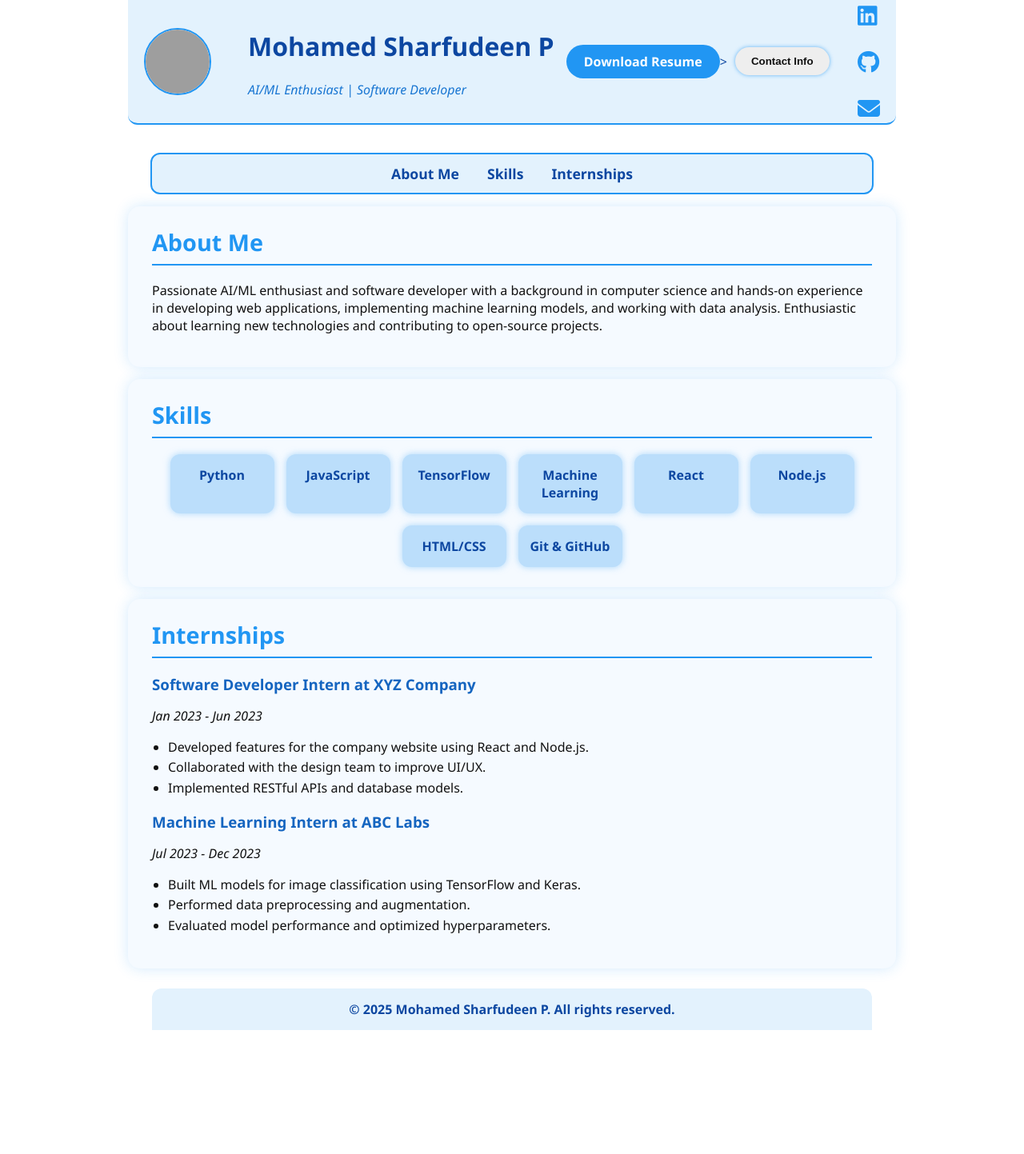
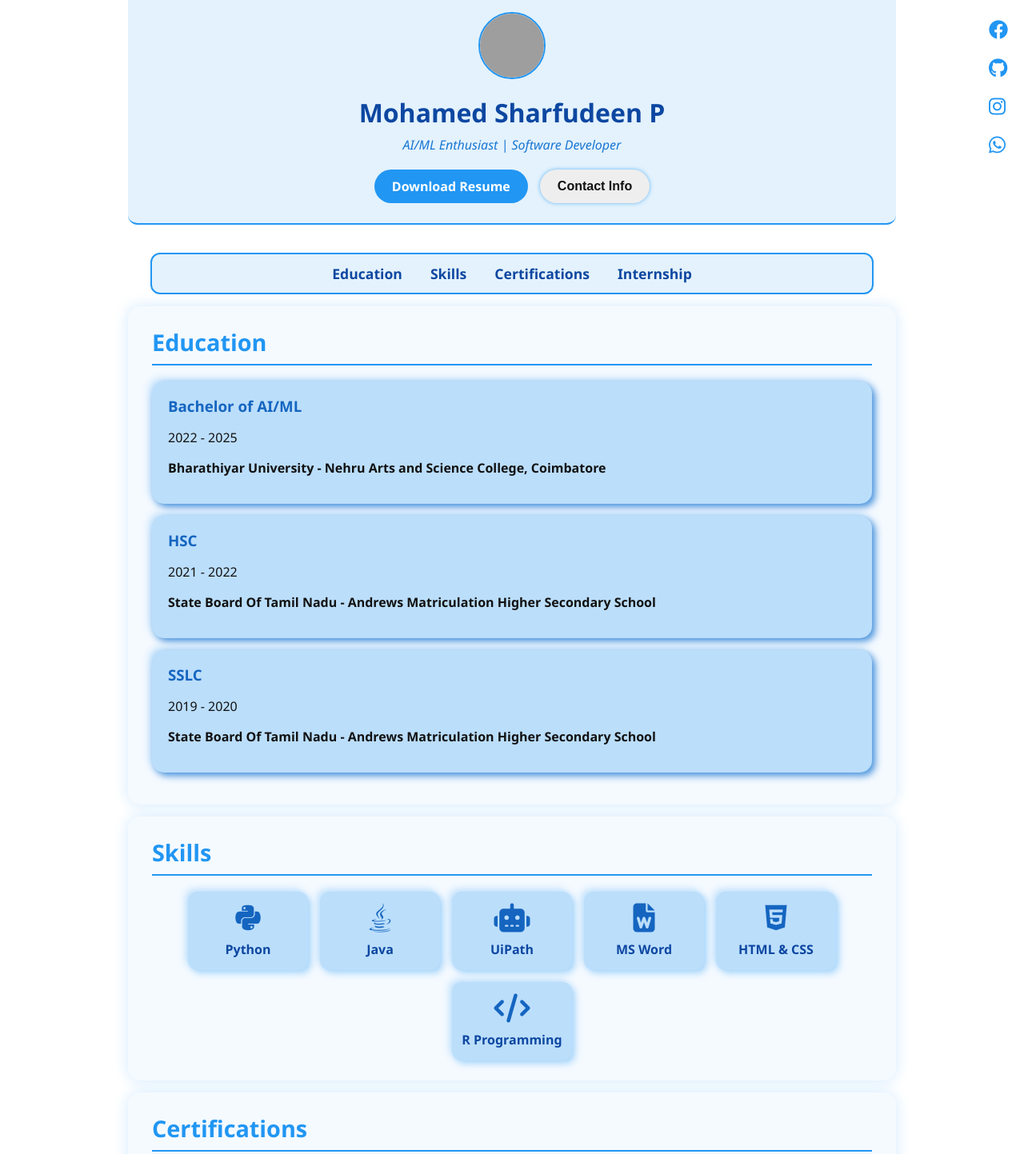
Before and after one commit to Sharfudeen2004/Sharfudeen.github.io, a plain HTML site: page index.html in a window 1280 px wide. Shown: the top 1443 px of the page at 80% size. Before the commit the page ends 1288 px from the top, so only its background shows below. Drawn offline with Linux system fonts and the light colour scheme; grey boxes are pictures that could not be loaded.

Commit message:
Update index.html

```diff
--- a/index.html
+++ b/index.html
@@ -4,10 +4,7 @@
   <meta charset="UTF-8" />
   <meta name="viewport" content="width=device-width, initial-scale=1" />
   <title>Mohamed Sharfudeen P - Portfolio</title>
-  <link
-    rel="stylesheet"
-    href="https://cdnjs.cloudflare.com/ajax/libs/font-awesome/6.4.0/css/all.min.css"
-  />
+  <link rel="stylesheet" href="https://cdnjs.cloudflare.com/ajax/libs/font-awesome/6.4.0/css/all.min.css" />
   <style>
     /* === Light theme with white background & black text === */
     body {
@@ -19,84 +16,88 @@
       scroll-behavior: smooth;
     }
     header {
-      background-color: #e3f2fd; /* light blue */
-      padding: 15px 30px;
-      position: sticky;
-      top: 0;
-      z-index: 1000;
+      background-color: #e3f2fd;
+      padding: 15px 30px 25px 30px;
+      /* Removed sticky positioning to allow scroll */
+      position: static;
       display: flex;
+      flex-direction: column;
       align-items: center;
       max-width: 900px;
       margin: 0 auto;
-      border-bottom: 2px solid #2196f3; /* MS blue */
+      border-bottom: 2px solid #2196f3;
       border-radius: 0 0 12px 12px;
-      position: relative;
-      color: #0d47a1; /* dark blue text */
+      color: #0d47a1;
+      user-select: none;
     }
     .profile-pic {
       width: 80px;
       height: 80px;
       border-radius: 50%;
-      user-select: none;
-      cursor: grab;
-      position: absolute;
-      left: 20px;
-      top: 50%;
-      transform: translateY(-50%);
-      transition: transform 0.3s ease;
       border: 2px solid #2196f3;
       background-color: white;
-    }
-    .profile-pic:active {
-      cursor: grabbing;
-      transform: translateY(-50%) scale(1.1);
+      margin-bottom: 15px;
+      user-select: none;
     }
     header h1 {
-      margin-left: 120px;
       font-weight: 700;
       font-size: 2rem;
-      flex-grow: 1;
-      color: #0d47a1;
+      margin: 5px 0;
     }
     header p {
-      margin-left: 120px;
       font-style: italic;
       color: #1976d2;
       margin-top: 3px;
+      margin-bottom: 10px;
     }
-    .download-btn {
-      background-color: #2196f3;
-      color: #ffffff;
+    .button-group {
+      display: flex;
+      gap: 15px;
+      flex-wrap: wrap;
+      justify-content: center;
+      margin-top: 10px;
+    }
+    .download-btn, .contact-btn {
       font-weight: 700;
       padding: 10px 22px;
       border-radius: 25px;
       border: none;
       cursor: pointer;
-      margin-left: 15px;
+      font-size: 1rem;
+      transition: all 0.3s ease;
       text-decoration: none;
-      display: inline-block;
-      transition: background-color 0.3s ease;
-      font-size: 1rem;
+    }
+    .download-btn {
+      background-color: #2196f3;
+      color: #ffffff;
     }
     .download-btn:hover {
       background-color: #1565c0;
-      color: #e0e0e0;
     }
     .contact-btn {
       background-color: #eeeeee;
       color: #111111;
-      border: none;
-      border-radius: 25px;
-      padding: 10px 20px;
-      cursor: pointer;
-      font-weight: 600;
-      margin-left: 10px;
-      transition: background-color 0.3s ease;
       box-shadow: 0 0 5px #2196f3aa;
     }
     .contact-btn:hover {
       background-color: #bbdefb;
       color: #0d47a1;
+    }
+    .social-icons {
+      position: absolute;
+      right: 20px;
+      top: 20px;
+      display: flex;
+      flex-direction: column;
+      gap: 15px;
+    }
+    .social-icons a {
+      color: #2196f3;
+      font-size: 24px;
+      transition: color 0.3s ease;
+    }
+    .social-icons a:hover {
+      color: #64b5f6;
     }
     #contact-info {
       max-width: 900px;
@@ -175,6 +176,23 @@
       padding-left: 20px;
       line-height: 1.6;
     }
+    /* Education Cards 3D style */
+    .edu-card {
+      background-color: #bbdefb;
+      border-radius: 15px;
+      padding: 18px 20px;
+      margin-bottom: 15px;
+      box-shadow:
+        4px 4px 10px #1976d2cc,
+        -4px -4px 10px #bbdefbcc;
+      user-select: none;
+      transition: transform 0.3s ease;
+    }
+    .edu-card:hover {
+      transform: translateY(-6px);
+    }
+
+    /* Skills grid */
     .skills-grid {
       display: flex;
       flex-wrap: wrap;
@@ -186,21 +204,66 @@
       max-width: 130px;
       background-color: #bbdefb;
       border-radius: 12px;
-      padding: 15px 0;
+      padding: 15px 10px;
       text-align: center;
       font-weight: 600;
       color: #0d47a1;
-      box-shadow: 0 0 8px #64b5f688;
+      box-shadow:
+        4px 4px 8px #64b5f688,
+        -4px -4px 8px #bbdefbcc;
       cursor: default;
       transition: transform 0.3s ease;
       user-select: none;
+      display: flex;
+      flex-direction: column;
+      align-items: center;
+      gap: 10px;
     }
     .skill-box:hover {
       transform: translateY(-6px);
     }
-    .internship-desc ul {
-      margin-top: 10px;
+    .skill-box i {
+      font-size: 36px;
+      color: #1565c0;
     }
+
+    /* Certification Cards 3D style */
+    .cert-box {
+      background-color: #bbdefb;
+      border-radius: 15px;
+      padding: 18px 20px;
+      margin-bottom: 15px;
+      box-shadow:
+        4px 4px 10px #1976d2cc,
+        -4px -4px 10px #bbdefbcc;
+      user-select: none;
+      transition: transform 0.3s ease;
+      font-weight: 600;
+      color: #0d47a1;
+      line-height: 1.5;
+    }
+    .cert-box:hover {
+      transform: translateY(-6px);
+    }
+
+    /* Internship box */
+    .internship-box {
+      background-color: #bbdefb;
+      border-radius: 15px;
+      padding: 18px 20px;
+      box-shadow:
+        4px 4px 10px #1976d2cc,
+        -4px -4px 10px #bbdefbcc;
+      user-select: none;
+      transition: transform 0.3s ease;
+      color: #0d47a1;
+      font-weight: 600;
+      line-height: 1.5;
+    }
+    .internship-box:hover {
+      transform: translateY(-6px);
+    }
+
     footer {
       text-align: center;
       padding: 15px 0;
@@ -212,23 +275,6 @@
       font-weight: 600;
       user-select: none;
     }
-    .social-icons {
-      position: absolute;
-      right: 20px;
-      top: 50%;
-      transform: translateY(-50%);
-      display: flex;
-      flex-direction: column;
-      gap: 20px;
-    }
-    .social-icons a {
-      color: #2196f3;
-      font-size: 28px;
-      transition: color 0.3s ease;
-    }
-    .social-icons a:hover {
-      color: #64b5f6;
-    }
   </style>
   <script>
     function toggleContactInfo() {
@@ -237,45 +283,12 @@
     }
 
     window.onload = function () {
-      const profilePic = document.querySelector(".profile-pic");
-      let isDragging = false;
-      let offsetX, offsetY;
-
-      profilePic.addEventListener("mousedown", function (e) {
-        isDragging = true;
-        offsetX = e.clientX - profilePic.getBoundingClientRect().left;
-        offsetY = e.clientY - profilePic.getBoundingClientRect().top;
-        profilePic.style.transition = "none";
-      });
-
-      document.addEventListener("mouseup", function () {
-        isDragging = false;
-        profilePic.style.transition = "transform 0.3s ease";
-      });
-
-      document.addEventListener("mousemove", function (e) {
-        if (isDragging) {
-          const header = document.querySelector("header");
-          const headerRect = header.getBoundingClientRect();
-          let left = e.clientX - offsetX - headerRect.left;
-          let top = e.clientY - offsetY - headerRect.top;
-
-          left = Math.max(0, Math.min(left, header.offsetWidth - profilePic.offsetWidth));
-          top = Math.max(0, Math.min(top, header.offsetHeight - profilePic.offsetHeight));
-
-          profilePic.style.left = left + "px";
-          profilePic.style.top = top + "px";
-          profilePic.style.transform = "translateY(0)";
-        }
-      });
-
-      // Scroll animation for sections
       const sections = document.querySelectorAll("section");
       function checkVisibility() {
         const triggerBottom = window.innerHeight * 0.85;
         sections.forEach((section) => {
-          const rect = section.getBoundingClientRect();
-          if (rect.top < triggerBottom) {
+          const sectionTop = section.getBoundingClientRect().top;
+          if (sectionTop < triggerBottom) {
             section.classList.add("visible");
           }
         });
@@ -287,108 +300,109 @@
 </head>
 <body>
   <header>
-    <img
-      class="profile-pic"
-      src="https://i.postimg.cc/cg0K182Q/profile.jpg"
-      alt="Mohamed Sharfudeen P Profile Photo"
-      draggable="false"
-    />
-    <div>
-      <h1>Mohamed Sharfudeen P</h1>
-      <p>AI/ML Enthusiast | Software Developer</p>
+    <img class="profile-pic" src="https://i.postimg.cc/cg0K182Q/profile.jpg" alt="Profile" draggable="false" />
+    <h1>Mohamed Sharfudeen P</h1>
+    <p>AI/ML Enthusiast | Software Developer</p>
+    <div class="button-group">
+      <a href="https://drive.google.com/file/d/1TWDBtBXMMu6w0vlHbcU4sjDYJ_DOGNwf/view?usp=sharing" target="_blank" class="download-btn">Download Resume</a>
+      <button class="contact-btn" onclick="toggleContactInfo()">Contact Info</button>
     </div>
-
-  <a
-  href="https://drive.google.com/file/d/1TWDBtBXMMu6w0vlHbcU4sjDYJ_DOGNwf/view?usp=drive_link"
-  target="_blank"
-  class="download-btn"
-    >Download Resume</a>
-
-    >
-    <button class="contact-btn" onclick="toggleContactInfo()">Contact Info</button>
-
     <div class="social-icons" aria-label="Social Media Links">
-      <a
-        href="https://www.linkedin.com/in/mohamed-sharfudeen-p-1b80a9271/"
-        target="_blank"
-        title="LinkedIn"
-        ><i class="fab fa-linkedin"></i
-      ></a>
-      <a
-        href="https://github.com/MohamedSharfudeen"
-        target="_blank"
-        title="GitHub"
-        ><i class="fab fa-github"></i
-      ></a>
-      <a
-        href="mailto:mohamedsharfudeen5@gmail.com"
-        target="_blank"
-        title="Email"
-        ><i class="fas fa-envelope"></i
-      ></a>
+      <a href="https://www.facebook.com/sharfu.deen.7311" target="_blank"><i class="fab fa-facebook"></i></a>
+      <a href="https://github.com/Sharfudeen2004" target="_blank"><i class="fab fa-github"></i></a>
+      <a href="https://www.instagram.com/_syntax_error_001/" target="_blank"><i class="fab fa-instagram"></i></a>
+      <a href="https://wa.me/916384020042" target="_blank"><i class="fab fa-whatsapp"></i></a>
     </div>
   </header>
 
-  <section id="contact-info" aria-live="polite">
-    <p><strong>Phone:</strong> +91 93602 30703</p>
-    <p><strong>Email:</strong> mohamedsharfudeen5@gmail.com</p>
-    <p><strong>Location:</strong> Kerala, India</p>
-  </section>
+  <div id="contact-info">
+    <p><strong>Email:</strong> mohamedsharfu2005@gmail.com</p>
+    <p><strong>Phone:</strong> +91 6384020042</p>
+    <p><strong>Address:</strong> Coimbatore, Tamil Nadu, India</p>
+  </div>
 
   <nav>
-    <a href="#about">About Me</a>
+    <a href="#education">Education</a>
     <a href="#skills">Skills</a>
-    <a href="#internships">Internships</a>
+    <a href="#certifications">Certifications</a>
+    <a href="#internship">Internship</a>
   </nav>
 
-  <section id="about">
-    <h2>About Me</h2>
-    <p>
-      Passionate AI/ML enthusiast and software developer with a background in
-      computer science and hands-on experience in developing web applications,
-      implementing machine learning models, and working with data analysis.
-      Enthusiastic about learning new technologies and contributing to open-source
-      projects.
-    </p>
+  <section id="education">
+    <h2>Education</h2>
+    <div class="edu-card">
+      <h3>Bachelor of AI/ML</h3>
+      <p>2022 - 2025</p>
+      <p><strong>Bharathiyar University - Nehru Arts and Science College, Coimbatore</strong></p>
+    </div>
+    <div class="edu-card">
+      <h3>HSC</h3>
+      <p>2021 - 2022</p>
+      <p><strong>State Board Of Tamil Nadu - Andrews Matriculation Higher Secondary School</strong></p>
+    </div>
+    <div class="edu-card">
+      <h3>SSLC</h3>
+      <p>2019 - 2020</p>
+      <p><strong>State Board Of Tamil Nadu - Andrews Matriculation Higher Secondary School</strong></p>
+    </div>
   </section>
 
   <section id="skills">
     <h2>Skills</h2>
-    <div class="skills-grid" aria-label="Technical Skills">
-      <div class="skill-box" tabindex="0">Python</div>
-      <div class="skill-box" tabindex="0">JavaScript</div>
-      <div class="skill-box" tabindex="0">TensorFlow</div>
-      <div class="skill-box" tabindex="0">Machine Learning</div>
-      <div class="skill-box" tabindex="0">React</div>
-      <div class="skill-box" tabindex="0">Node.js</div>
-      <div class="skill-box" tabindex="0">HTML/CSS</div>
-      <div class="skill-box" tabindex="0">Git & GitHub</div>
+    <div class="skills-grid">
+      <div class="skill-box" title="Python">
+        <i class="fab fa-python"></i>
+        Python
+      </div>
+      <div class="skill-box" title="Java">
+        <i class="fab fa-java"></i>
+        Java
+      </div>
+      <div class="skill-box" title="UiPath">
+        <i class="fas fa-robot"></i>
+        UiPath
+      </div>
+      <div class="skill-box" title="MS Word">
+        <i class="fas fa-file-word"></i>
+        MS Word
+      </div>
+      <div class="skill-box" title="HTML & CSS">
+        <i class="fab fa-html5"></i>
+        HTML & CSS
+      </div>
+      <div class="skill-box" title="R Programming">
+        <i class="fas fa-code"></i>
+        R Programming
+      </div>
     </div>
   </section>
 
-  <section id="internships">
-    <h2>Internships</h2>
-    <div class="internship-desc">
-      <h3>Software Developer Intern at XYZ Company</h3>
-      <p><em>Jan 2023 - Jun 2023</em></p>
+  <section id="certifications">
+    <h2>Certifications</h2>
+    <div class="cert-box">
       <ul>
-        <li>Developed features for the company website using React and Node.js.</li>
-        <li>Collaborated with the design team to improve UI/UX.</li>
-        <li>Implemented RESTful APIs and database models.</li>
-      </ul>
-
-      <h3>Machine Learning Intern at ABC Labs</h3>
-      <p><em>Jul 2023 - Dec 2023</em></p>
-      <ul>
-        <li>Built ML models for image classification using TensorFlow and Keras.</li>
-        <li>Performed data preprocessing and augmentation.</li>
-        <li>Evaluated model performance and optimized hyperparameters.</li>
+        <li>Infosys BPM CSR Initiative: Soft Skills Training</li>
+        <li>Infosys Springboard: Introduction to Machine Learning, Introduction to OpenAI GPT Model, Time Management</li>
+        <li>Great Learning Academy: Introduction to R programming, Robotics and AI</li>
+        <li>Professors Academy and IT Service: Robotic Process Automation (RPA)</li>
       </ul>
     </div>
   </section>
 
-  <footer>
-    &copy; 2025 Mohamed Sharfudeen P. All rights reserved.
-  </footer>
+  <section id="internship">
+    <h2>Internship</h2>
+    <div class="internship-box">
+      <h3>Intern - Artificial Intelligence and Machine learning & RPA</h3>
+      <p><strong>Company:</strong> Sprout Knowledge Solutions, Coimbatore</p>
+      <p><strong>Duration:</strong> May 2024 - June 2024</p>
+      <ul>
+        <li>Worked on AI development projects and Robotic Process Automation. Gained hands-on experience with tools like UiPath, OpenCV, and automation scripts.</li>
+        <li>Developed RPA scripts for automating Excel and file operations</li>
+        <li>Participated in a mini-project integrating AI for decision automation</li>
+      </ul>
+    </div>
+  </section>
+
+  <footer>&copy; 2025 Mohamed Sharfudeen P</footer>
 </body>
 </html>
```
